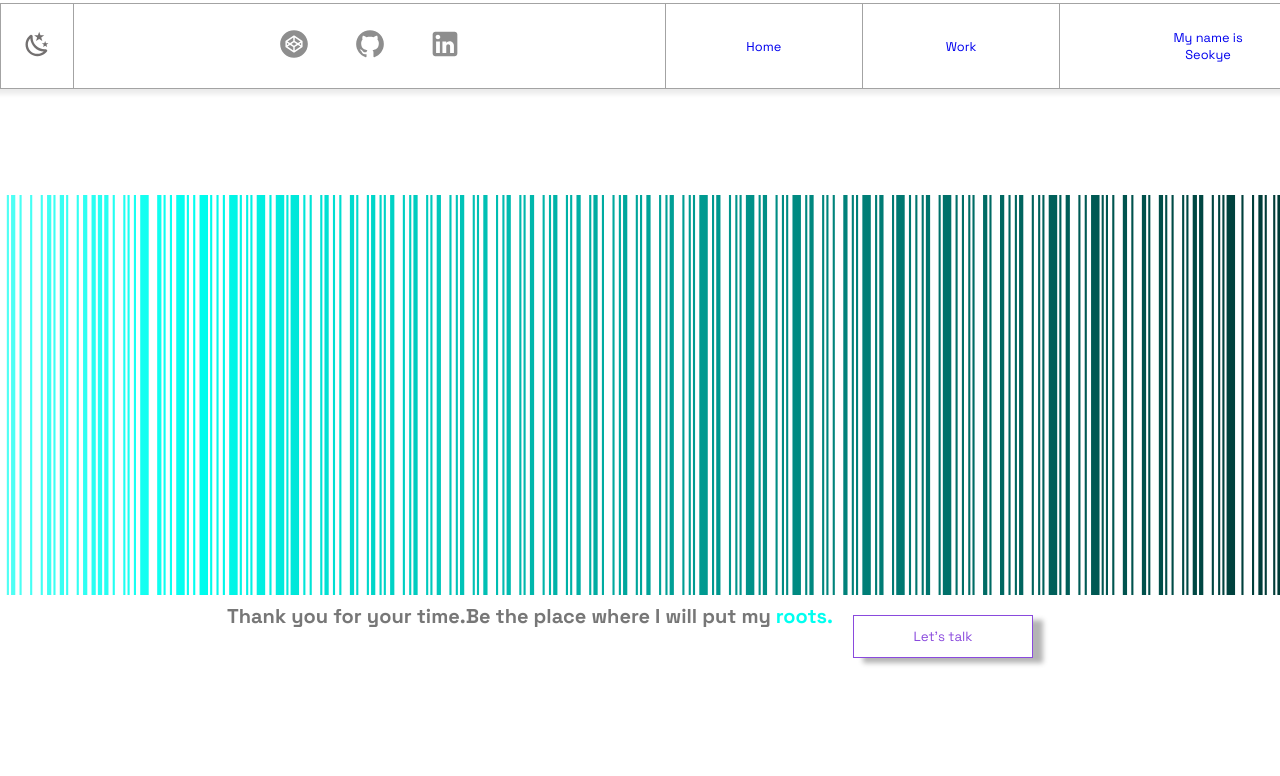
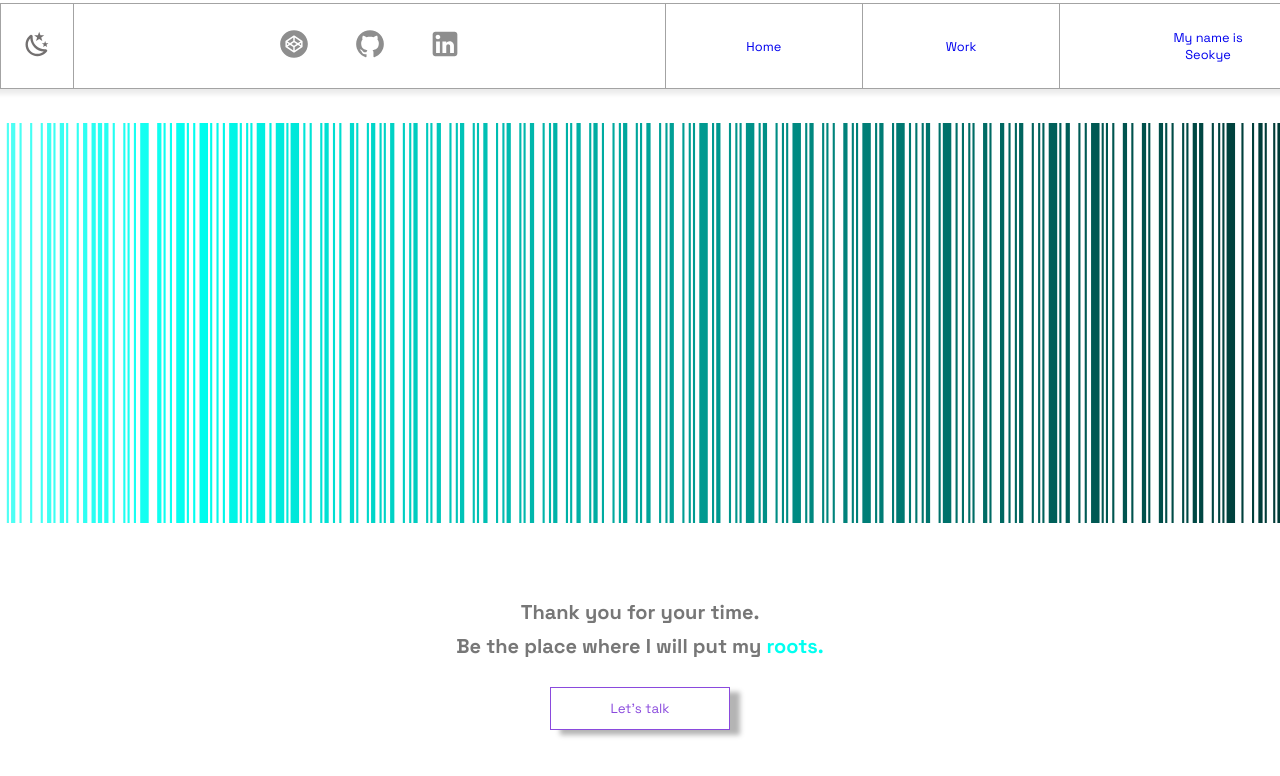
Before and after one commit to seokyelee/GammaPortfolio, a React (Vite) app: page /thanks in a window 1280 px wide. Shown: the top 776 px of the page. Built offline with nearby package versions, Linux system fonts and the light colour scheme.

Commit message:
modifid thanks scss

```diff
--- a/src/views/thanks/Thanks.scss
+++ b/src/views/thanks/Thanks.scss
@@ -3,13 +3,12 @@
 
 .thanks-container{
     height: 100vh;
-    display: flex;
-    justify-content: center;
+
 }
 
 .thanks__box {
     font-family: $primary-ff;
-    display: flex;
+    top:0;
     justify-content: center;
     align-items: flex-start;
 }
@@ -17,11 +16,14 @@
 .bacode__thanks {
     width: 100%;
     margin:0;
-    display: flex;
+    position: relative;
+    margin-bottom: 4rem;
 }
 .bacoder_last{
     width: 100%;
+    margin-bottom: 4rem;
 }
+
 .be__root span {
     color: color(color-btn);
 }
```
